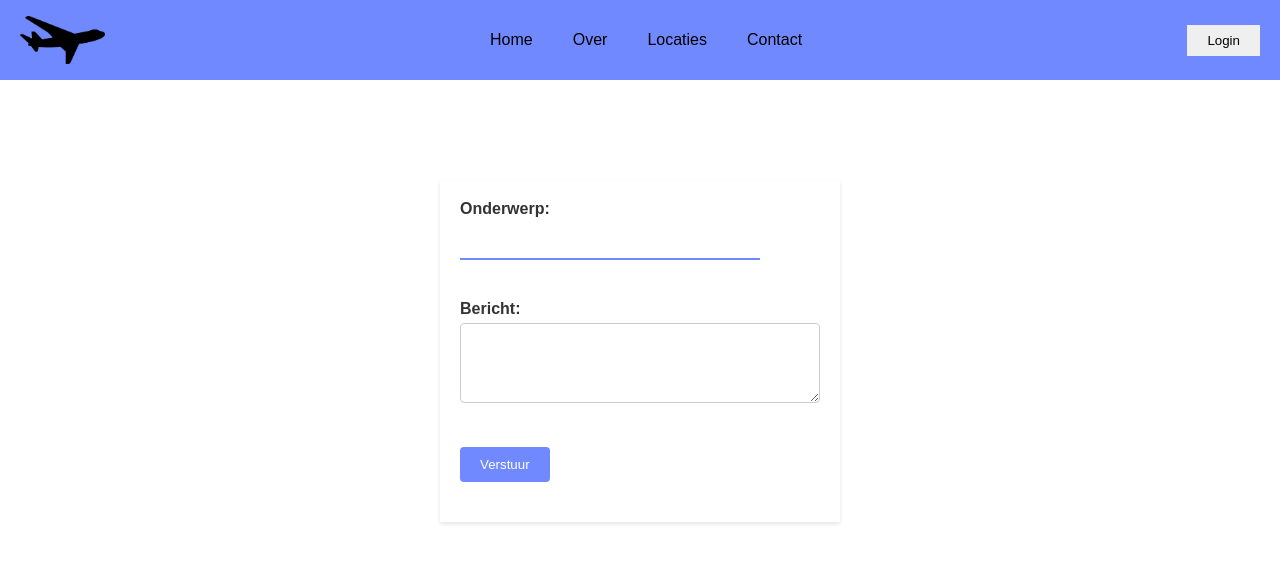
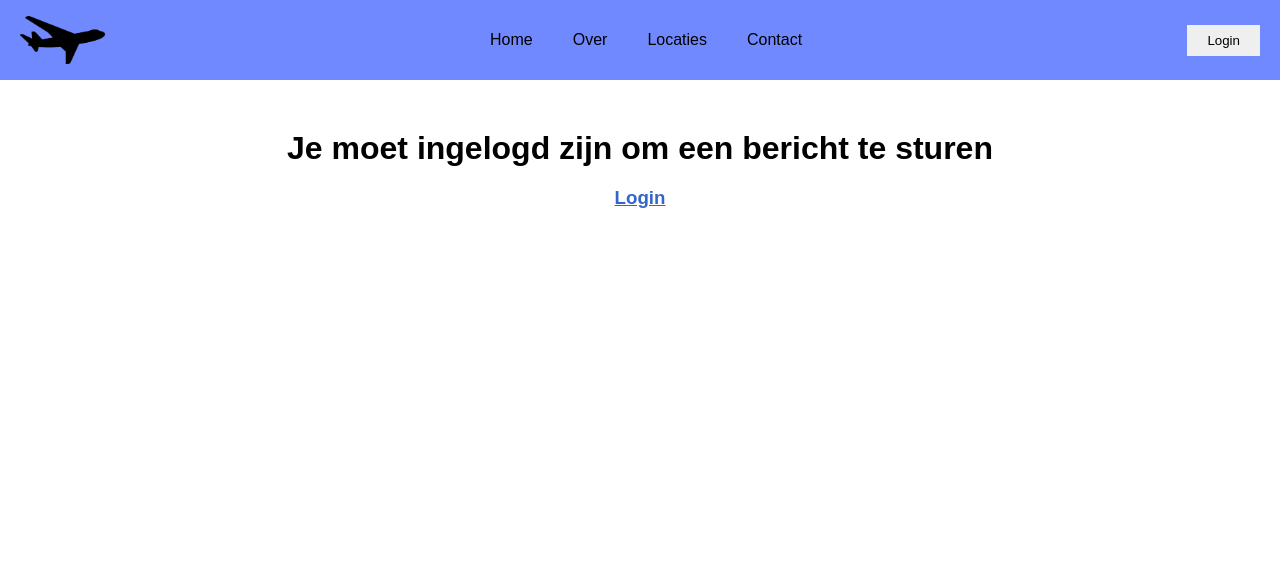
Before and after one commit to tomvr2003/reisbu, a PHP site: page /contact.php in a window 1280 px wide. Shown: the top 563 px of the page. Run offline with PHP 8.4, Linux system fonts and the light colour scheme; some libraries are stand-ins or nearby versions.

Commit message:
VNew
VNew

```diff
--- a/contact.php
+++ b/contact.php
@@ -2,6 +2,12 @@
 session_start();
 include("./components/head.php");
 include("./components/header.php");
+
+  if (!isset($_SESSION["username"])) {
+    echo "<center><h1 style='margin-top: 50px;'>Je moet ingelogd zijn om een bericht te sturen</h1><center>";
+    echo "<center><h3 style='margin-top: 20px;'><a style='text-decoration: underline; color: #3366CC;' href='./login.php'>Login</a></h3><center>";
+  }
+  else {
 
 if (isset($_POST["submit_button"])) {
     $bericht = $_POST["bericht"];
@@ -19,7 +25,6 @@ if (isset($_POST["submit_button"])) {
     header("Location: ./index.php");
     exit();
 }
-
 ?>
 
 <div class="container">
@@ -39,5 +44,6 @@ if (isset($_POST["submit_button"])) {
   </div>
 
 <?php
+  }
 include("./components/footer.php");
 ?>
--- a/style.css
+++ b/style.css
@@ -494,6 +494,19 @@ td{
   .reispagina-container-right-6 {
     height: 6vh;
   }
+  .reispagina-container-right-1 {
+    display: flex;
+    height: 8vh;
+  }
+  .reispagina-container-right-3 {
+    display: flex;
+    height: 5vh;
+  }
+  .reispagina-container-right {
+  flex: 6;
+  padding: 80px 100px 100px 200px;
+  background-color: #ebebeb;
+}
 }
 
 .reispagina-container-right-7 {
@@ -582,7 +595,7 @@ td{
   max-width: 400px;
   margin: 100px auto;
   padding: 20px;
-  background-color: white;
+  background-color: #f9f9f9;
   box-shadow: 0 2px 4px rgba(0, 0, 0, 0.1);
 }
 
@@ -600,24 +613,52 @@ td{
 .form-group input[type="text"],
 .form-group textarea {
   width: 100%;
-  padding: 8px;
-  border: 1px solid #cccccc;
+  padding: 10px;
+  border: 1px solid #dcdcdc;
   border-radius: 4px;
+  transition: border-color 0.3s ease;
+}
+
+.form-group input[type="text"]:focus,
+.form-group textarea:focus {
+  outline: none;
+  border-color: #7189FF;
 }
 
 .form-group textarea {
-  height: 80px;
+  height: 120px;
 }
 
 .form-group button {
   background-color: #7189FF;
   color: white;
-  padding: 10px 20px;
+  padding: 12px 24px;
   border: none;
   border-radius: 4px;
   cursor: pointer;
+  transition: background-color 0.3s ease;
 }
 
 .form-group button:hover {
   background-color: #5566CC;
 }
+
+/* Account boekingen */
+
+.account-boeking {
+  height: 220px;
+  width: 650px;
+}
+
+.account-boeking:hover {
+  height: 220px;
+  width: 650px;
+}
+
+.t-6-p {
+  margin-top: 15px;
+}
+
+.t6-box-padding {
+  padding: 0px 10px 0 0;
+}
```
Also changed, not shown: account.php (+10 -7 lines).
